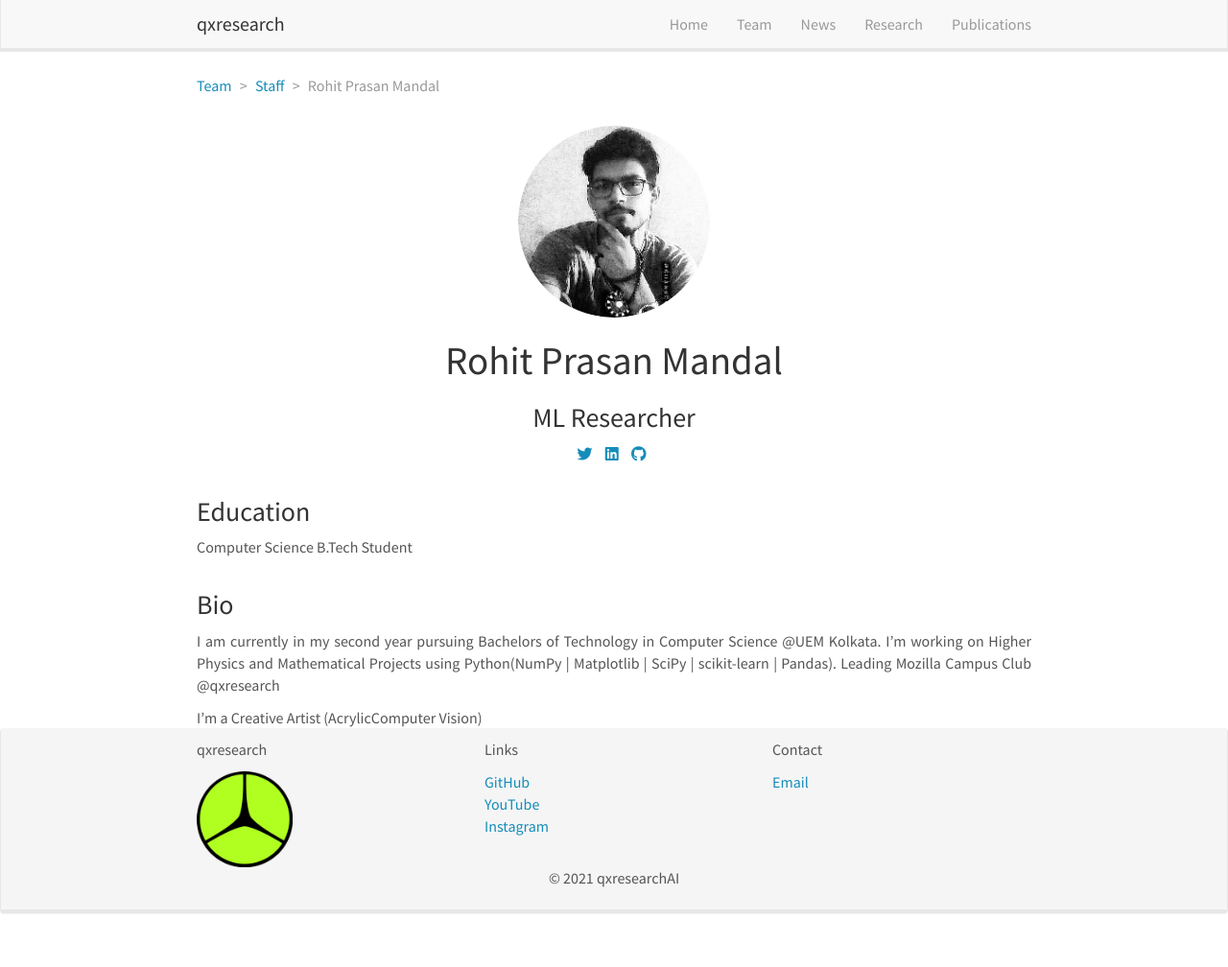
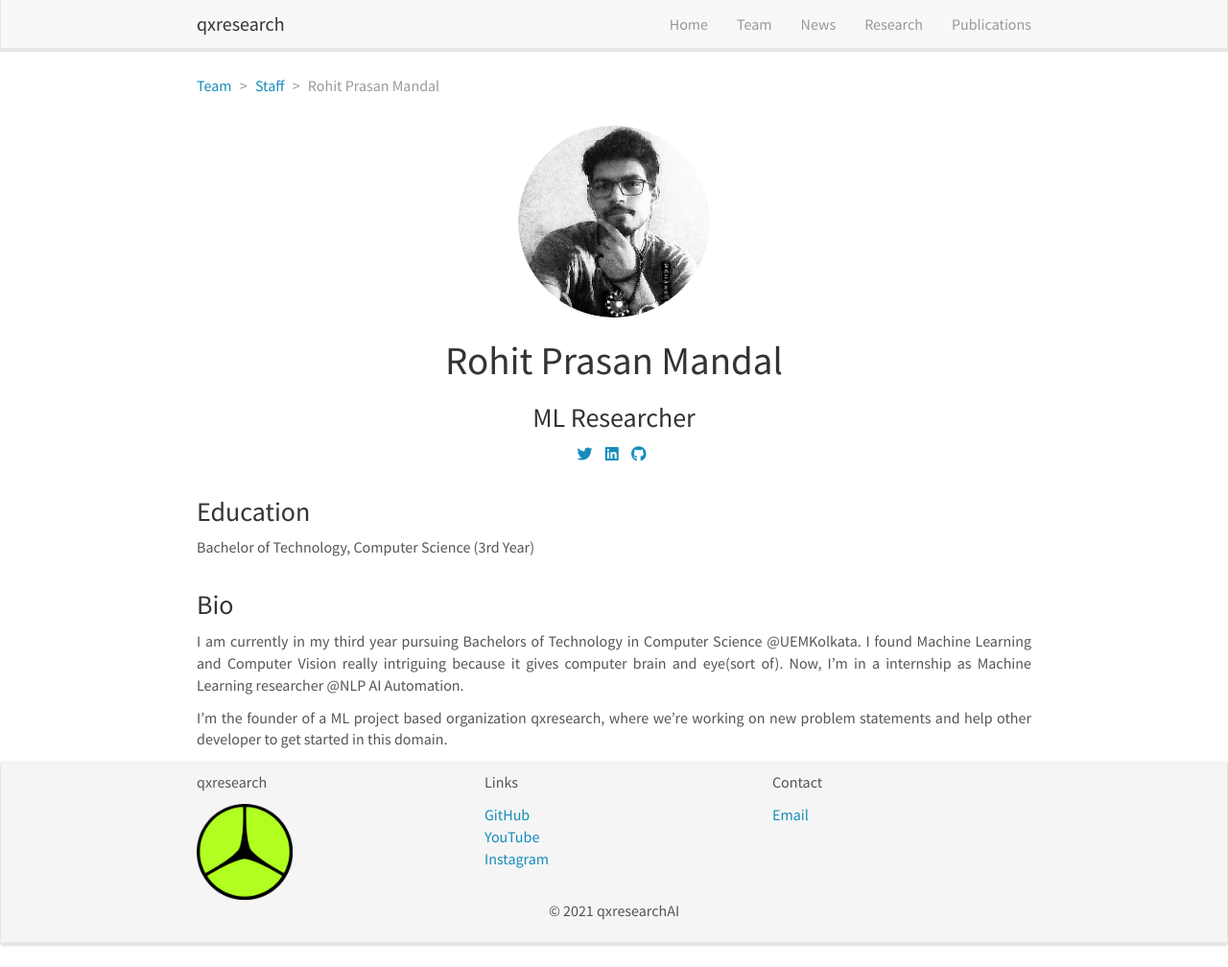
Before and after one commit to qxresearch/qxresearch.github.io, a Jekyll site: the page built from _pages/team/_posts/2021-06-04-rohit-prasan-mandal.md, in a window 1280 px wide and 1008 px high. Shown: the whole window at 96% size. Built offline with Jekyll 4.4.1, drawn with Linux system fonts in a browser that asks for light colours; nearby versions of some CDN libraries.

Commit message:
Update 2021-06-04-rohit-prasan-mandal.md

```diff
--- a/_pages/team/_posts/2021-06-04-rohit-prasan-mandal.md
+++ b/_pages/team/_posts/2021-06-04-rohit-prasan-mandal.md
@@ -14,13 +14,10 @@ social:
     orcid:
     research-gate:
 education:
- - Computer Science B.Tech Student
+ - Bachelor of Technology, Computer Science (3rd Year)
 
 ---
 
-I am currently in my second year pursuing Bachelors of Technology in
-Computer Science @UEM Kolkata. I'm working on Higher Physics and
-Mathematical Projects using Python(NumPy | Matplotlib | SciPy |
-scikit-learn | Pandas). Leading Mozilla Campus Club @qxresearch
+I am currently in my third year pursuing Bachelors of Technology in Computer Science @UEMKolkata. I found Machine Learning and Computer Vision really intriguing because it gives computer brain and eye(sort of). Now, I'm in a internship as Machine Learning researcher @NLP AI Automation.
 
-I'm a Creative Artist (Acrylic | Computer Vision)
+I'm the founder of a ML project based organization qxresearch, where we're working on new problem statements and help other developer to get started in this domain.
```
